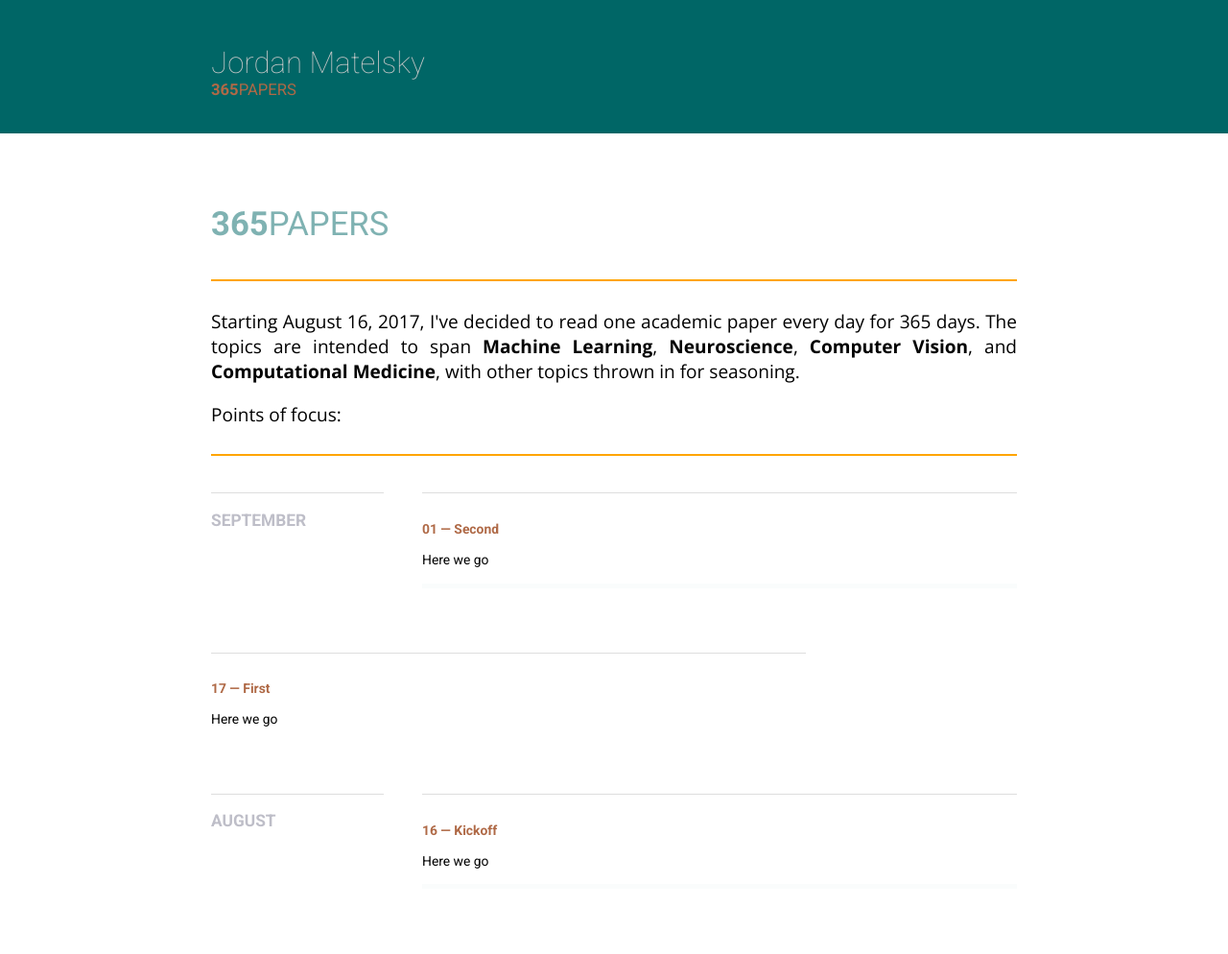
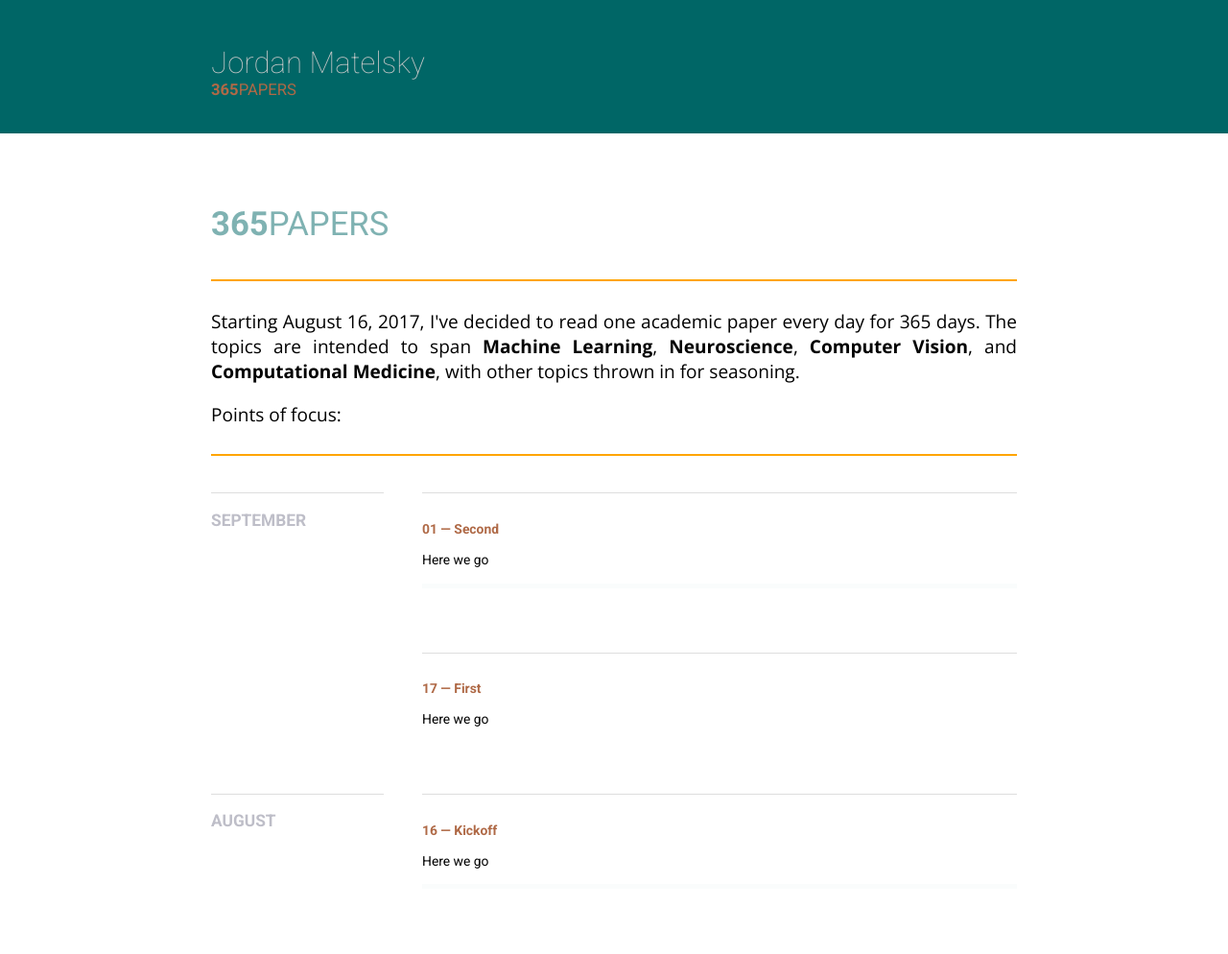
Before and after one commit to j6k4m8/365papers, a Jekyll site: the page built from index.html, in a window 1280 px wide. Shown: the whole page at 96% size. Built offline with Jekyll 4.4.1, drawn with Linux system fonts in a browser that asks for light colours; nearby versions of some CDN libraries.

Commit message:
spacing?

```diff
--- a/index.html
+++ b/index.html
@@ -44,6 +44,8 @@ layout: default
                                             {{ post.date | date: "%B" }}
                                         </span>
                                     </div>
+                                    {% else %}
+                                    &nbsp;
                                     {% endif %}
                                 </div>
                                 <div class="9u 12u(small)">
```
